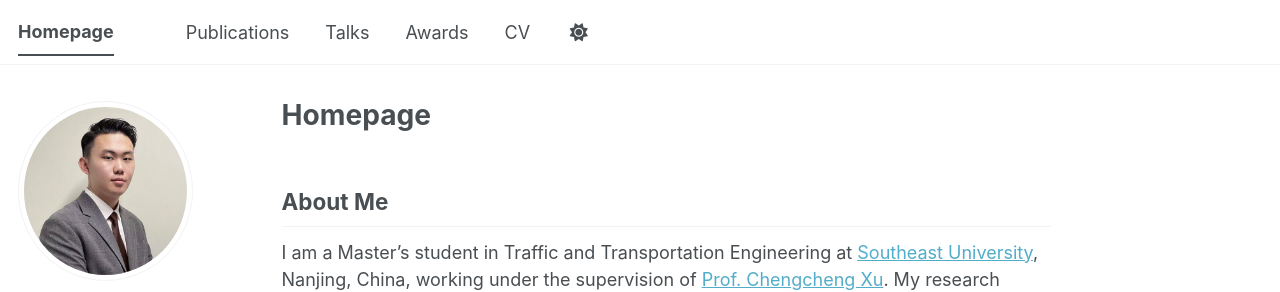
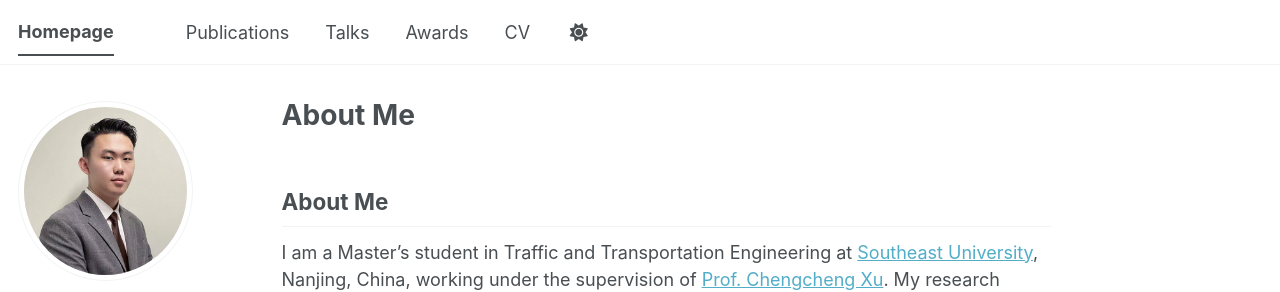
Before and after one commit to macxii23/macxii23.github.io, a Jekyll site: the page built from _pages/about.md, in a window 1280 px wide and 900 px high. Shown: the top 292 px of the window. Built offline with Jekyll 4.4.1, drawn with Linux system fonts in a browser that asks for light colours; some web fonts are replaced; a script bundle is joined from its source files by our own code; library files that are not in the unit come from our copies.

Commit message:
Update about.md

```diff
--- a/_pages/about.md
+++ b/_pages/about.md
@@ -1,6 +1,6 @@
 ---
 permalink: /
-title: "Homepage"
+title: "About Me"
 author_profile: true
 redirect_from:
   - /about/
```
